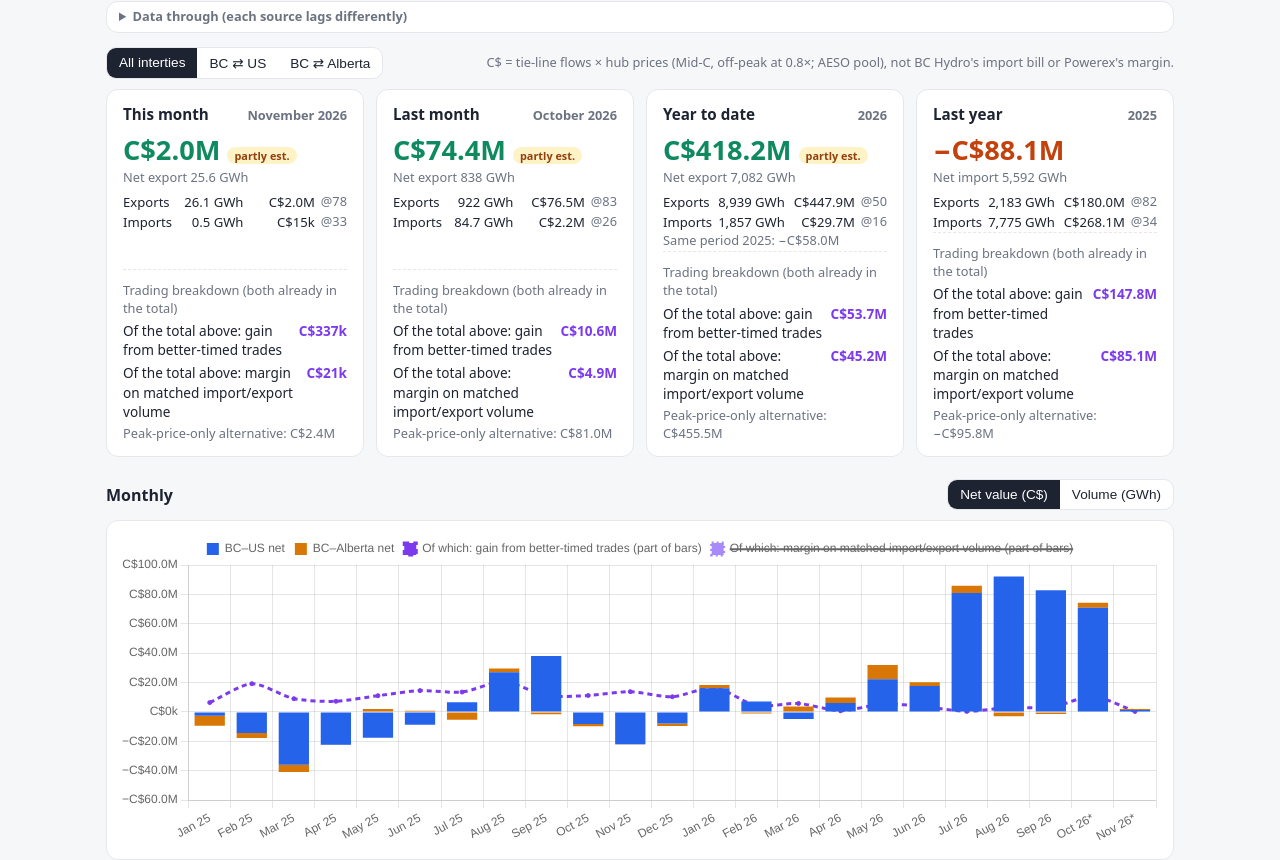
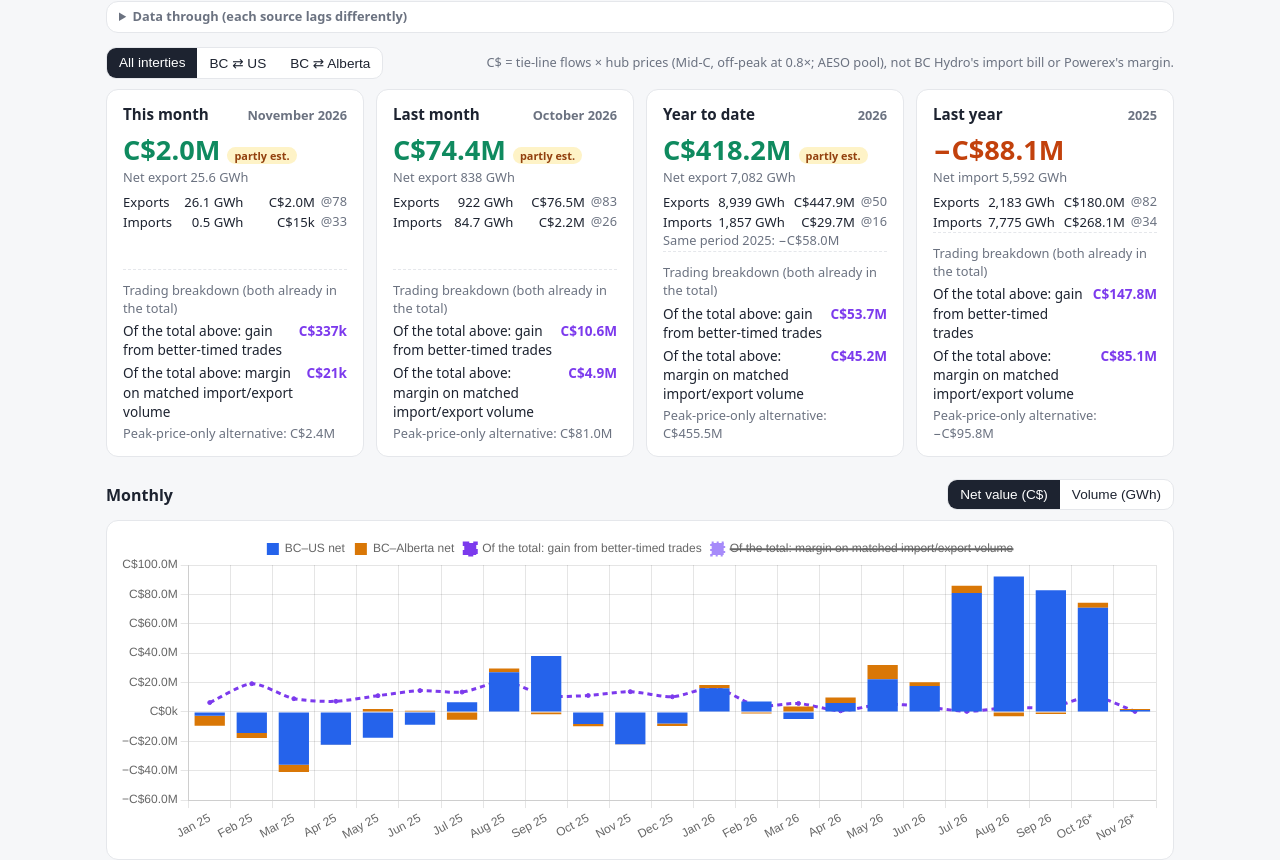
Before and after one commit to warrenboyle/bc-powerflow, a plain HTML site: page docs/index.html in a window 1280 px wide. Shown: the part 101-961 px from the top of the page. Drawn offline with nearby package versions, Linux system fonts and the light colour scheme.

Commit message:
Chart legend: 'Of the total' wording to match cards

```diff
--- a/docs/index.html
+++ b/docs/index.html
@@ -142,8 +142,8 @@ function mainChart(d){
   ds=[];
   if(view!=='ab')ds.push({type:'bar',label:'BC–US net',data:M.map(m=>m.us_net_cad),backgroundColor:'#2563eb',stack:'n'});
   if(view!=='us')ds.push({type:'bar',label:'BC–Alberta net',data:M.map(m=>m.ab_net_cad),backgroundColor:'#d97706',stack:'n'});
-  if(view==='total'){ds.push({type:'line',label:'Of which: gain from better-timed trades (part of bars)',data:M.map(m=>AM[m.month]?AM[m.month].timing_cad:null),borderColor:'#7c3aed',backgroundColor:'#7c3aed',borderDash:[5,4],pointRadius:2,tension:.25,stack:'t'});
-   ds.push({type:'line',label:'Of which: margin on matched import/export volume (part of bars)',data:M.map(m=>AM[m.month]?AM[m.month].spread_cad:null),borderColor:'#a78bfa',backgroundColor:'#a78bfa',borderDash:[2,3],pointRadius:2,tension:.25,stack:'s',hidden:true});}
+  if(view==='total'){ds.push({type:'line',label:'Of the total: gain from better-timed trades',data:M.map(m=>AM[m.month]?AM[m.month].timing_cad:null),borderColor:'#7c3aed',backgroundColor:'#7c3aed',borderDash:[5,4],pointRadius:2,tension:.25,stack:'t'});
+   ds.push({type:'line',label:'Of the total: margin on matched import/export volume',data:M.map(m=>AM[m.month]?AM[m.month].spread_cad:null),borderColor:'#a78bfa',backgroundColor:'#a78bfa',borderDash:[2,3],pointRadius:2,tension:.25,stack:'s',hidden:true});}
   y={stacked:true,ticks:{callback:v=>C(v)}};
  }else{
   if(view==='total')ds=[{type:'bar',label:'Exports',data:M.map(m=>m.exp_mwh/1000),backgroundColor:'#0f8a5f'},{type:'bar',label:'Imports (shown negative)',data:M.map(m=>-m.imp_mwh/1000),backgroundColor:'#c2410c'}];
```
